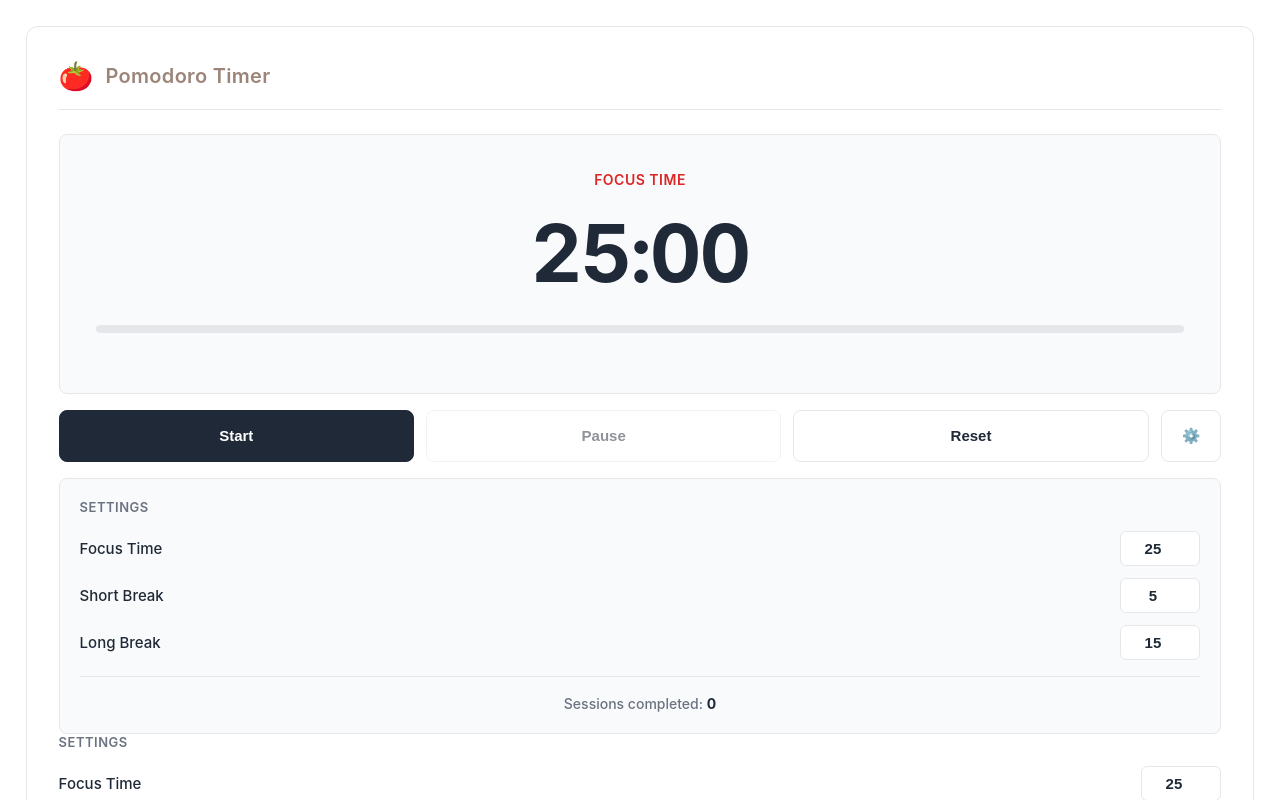
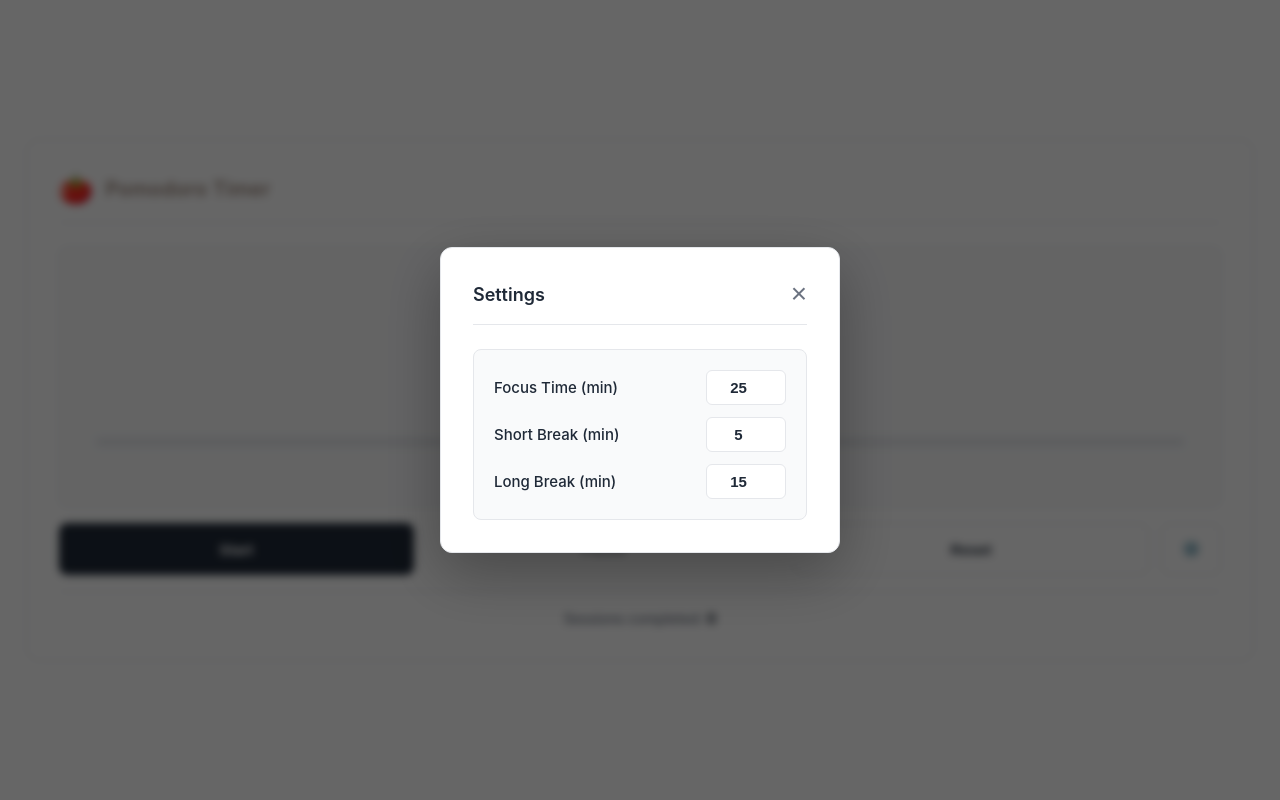
Before and after one commit to natasatabakovic-wq/notion-widgets, a plain HTML site: page pomodoro/index.html in a window 1280 px wide. Both pictures are taken after a click on the button "⚙️". Shown: the top 800 px of the page. Drawn offline with Linux system fonts and the light colour scheme.

Commit message:
Implement settings overlay and modal functionality
Added a settings overlay and modal for user preferences.

```diff
--- a/pomodoro/index.html
+++ b/pomodoro/index.html
@@ -153,23 +153,103 @@
             padding: clamp(12px, 3vw, 16px) clamp(16px, 4vw, 20px);
         }
 
+        .settings-overlay {
+            display: none;
+            position: fixed;
+            top: 0;
+            left: 0;
+            width: 100%;
+            height: 100%;
+            background: rgba(0, 0, 0, 0.6);
+            z-index: 1000;
+            justify-content: center;
+            align-items: center;
+            padding: 20px;
+            backdrop-filter: blur(4px);
+        }
+
+        .settings-overlay.open {
+            display: flex;
+        }
+
+        .settings-modal {
+            background: #ffffff;
+            border-radius: clamp(8px, 2vw, 12px);
+            padding: clamp(24px, 6vw, 32px);
+            max-width: 400px;
+            width: 100%;
+            border: 1px solid #e5e7eb;
+            box-shadow: 0 20px 60px rgba(0, 0, 0, 0.3);
+            animation: slideIn 0.3s ease;
+        }
+
+        @keyframes slideIn {
+            from {
+                opacity: 0;
+                transform: translateY(-20px);
+            }
+            to {
+                opacity: 1;
+                transform: translateY(0);
+            }
+        }
+
+        .settings-header {
+            display: flex;
+            justify-content: space-between;
+            align-items: center;
+            margin-bottom: clamp(20px, 5vw, 24px);
+            padding-bottom: clamp(12px, 3vw, 16px);
+            border-bottom: 1px solid #e5e7eb;
+        }
+
+        .settings-header-title {
+            font-size: clamp(16px, 4vw, 18px);
+            font-weight: 600;
+            color: #1f2937;
+        }
+
+        .close-btn {
+            background: none;
+            border: none;
+            font-size: clamp(24px, 6vw, 28px);
+            color: #6b7280;
+            cursor: pointer;
+            padding: 0;
+            line-height: 1;
+            transition: color 0.2s;
+        }
+
+        .close-btn:hover {
+            color: #1f2937;
+        }
+
         .settings {
             background: #f9fafb;
             border-radius: clamp(6px, 1.5vw, 8px);
             padding: clamp(16px, 4vw, 20px);
             border: 1px solid #e5e7eb;
-            max-height: 0;
-            overflow: hidden;
-            opacity: 0;
-            transition: all 0.3s ease;
         }
 
-        .settings.open {
-            max-height: 500px;
-            opacity: 1;
-            margin-top: clamp(12px, 3vw, 16px);
+        .setting-row {
+            display: flex;
+            justify-content: space-between;
+            align-items: center;
+            margin-bottom: clamp(12px, 3vw, 16px);
         }
 
+        .setting-row:last-child {
+            margin-bottom: 0;
+        }
+
+        .settings-title {
+            font-size: clamp(11px, 2.5vw, 13px);
+            font-weight: 600;
+            color: #6b7280;
+            text-transform: uppercase;
+            letter-spacing: 0.5px;
+            margin-bottom: clamp(12px, 3vw, 16px);
+        }
         .settings-title {
             font-size: clamp(11px, 2.5vw, 13px);
             font-weight: 600;
@@ -258,41 +338,33 @@
             <button class="btn settings-btn" id="settingsBtn">⚙️</button>
         </div>
 
-        <div class="settings" id="settingsPanel">
-            <div class="settings-title">Settings</div>
+        <div class="stats" style="margin-top: clamp(12px, 3vw, 16px); padding-top: clamp(12px, 3vw, 16px); border-top: 1px solid #e5e7eb; text-align: center;">
+            <span class="stats-text">Sessions completed: <span class="stats-number" id="sessionCount">0</span></span>
+        </div>
+    </div>
+
+    <!-- Settings Modal -->
+    <div class="settings-overlay" id="settingsOverlay">
+        <div class="settings-modal">
+            <div class="settings-header">
+                <span class="settings-header-title">Settings</span>
+                <button class="close-btn" id="closeBtn">×</button>
+            </div>
+            <div class="settings">
                 <div class="setting-row">
-                <span class="setting-label">Focus Time</span>
+                    <span class="setting-label">Focus Time (min)</span>
                     <input type="number" class="setting-input" id="workInput" value="25" min="1" max="60">
                 </div>
                 <div class="setting-row">
-                <span class="setting-label">Short Break</span>
+                    <span class="setting-label">Short Break (min)</span>
                     <input type="number" class="setting-input" id="shortBreakInput" value="5" min="1" max="30">
                 </div>
                 <div class="setting-row">
-                <span class="setting-label">Long Break</span>
+                    <span class="setting-label">Long Break (min)</span>
                     <input type="number" class="setting-input" id="longBreakInput" value="15" min="1" max="60">
                 </div>
-            <div class="stats">
-                <span class="stats-text">Sessions completed: <span class="stats-number" id="sessionCount">0</span></span>
             </div>
-        </div>
-            <div class="settings-title">Settings</div>
-            <div class="setting-row">
-                <span class="setting-label">Focus Time</span>
-                <input type="number" class="setting-input" id="workInput" value="25" min="1" max="60">
-            </div>
-            <div class="setting-row">
-                <span class="setting-label">Short Break</span>
-                <input type="number" class="setting-input" id="shortBreakInput" value="5" min="1" max="30">
-            </div>
-            <div class="setting-row">
-                <span class="setting-label">Long Break</span>
-                <input type="number" class="setting-input" id="longBreakInput" value="15" min="1" max="60">
-            </div>
-            <div class="stats">
-                <span class="stats-text">Sessions completed: <span class="stats-number" id="sessionCount">0</span></span>
-            </div>
-        </div>
+
     </div>
 
     <script>
@@ -310,15 +382,27 @@
         const pauseBtn = document.getElementById('pauseBtn');
         const resetBtn = document.getElementById('resetBtn');
         const settingsBtn = document.getElementById('settingsBtn');
-        const settingsPanel = document.getElementById('settingsPanel');
+        const settingsOverlay = document.getElementById('settingsOverlay');
+        const closeBtn = document.getElementById('closeBtn');
         const workInput = document.getElementById('workInput');
         const shortBreakInput = document.getElementById('shortBreakInput');
         const longBreakInput = document.getElementById('longBreakInput');
         const sessionCount = document.getElementById('sessionCount');
 
-        function toggleSettings() {
-            settingsPanel.classList.toggle('open');
+        function openSettings() {
+            settingsOverlay.classList.add('open');
         }
+
+        function closeSettings() {
+            settingsOverlay.classList.remove('open');
+        }
+
+        // Close modal when clicking outside
+        settingsOverlay.addEventListener('click', (e) => {
+            if (e.target === settingsOverlay) {
+                closeSettings();
+            }
+        });
 
         function getTime(mode) {
             switch(mode) {
@@ -435,7 +519,8 @@
         startBtn.addEventListener('click', start);
         pauseBtn.addEventListener('click', pause);
         resetBtn.addEventListener('click', reset);
-        settingsBtn.addEventListener('click', toggleSettings);
+        settingsBtn.addEventListener('click', openSettings);
+        closeBtn.addEventListener('click', closeSettings);
 
         // Update timer when settings change (only when not running)
         [workInput, shortBreakInput, longBreakInput].forEach(input => {
```
Lines whose indentation alone changed are shown as unchanged.
